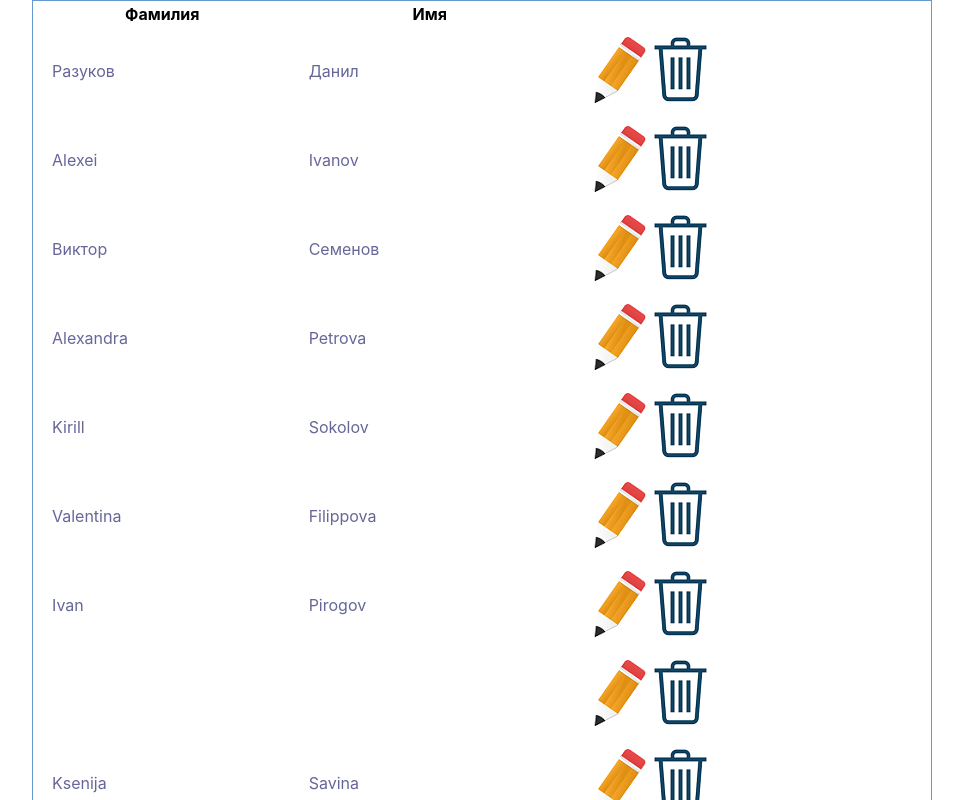
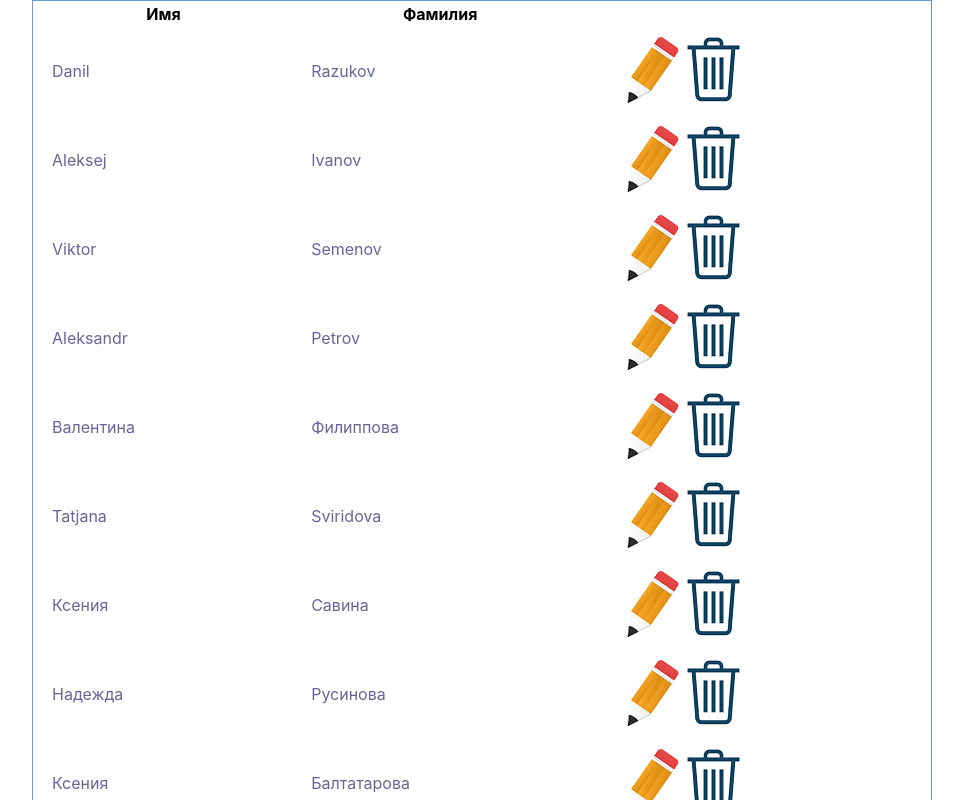
Before and after one commit to DanilRazukov/TestovoeZadanie, a React (Create React App) app: page / in a window 1280 px wide. Shown: the top 800 px of the page, without its empty margins (158-1121 px from the left). Built offline with nearby package versions, Linux system fonts and the light colour scheme; data requests are answered from the project's data file.

Commit message:
Add delete window

```diff
--- a/db.json
+++ b/db.json
@@ -1,63 +1,48 @@
 {
   "Person": [
     {
-      "firstName": "Разуков",
-      "lastName": "Данил",
+      "firstName": "Danil",
+      "lastName": "Razukov",
       "id": 0
     },
     {
-      "firstName": "Alexei",
+      "firstName": "Aleksej",
       "lastName": "Ivanov",
       "id": 1
     },
     {
-      "firstName": "Виктор",
-      "lastName": "Семенов",
+      "firstName": "Viktor",
+      "lastName": "Semenov",
       "id": 2
     },
     {
-      "firstName": "Alexandra",
-      "lastName": "Petrova",
+      "firstName": "Aleksandr",
+      "lastName": "Petrov",
       "id": 3
     },
     {
-      "firstName": "Kirill",
-      "lastName": "Sokolov",
-      "id": 4
-    },
-    {
-      "firstName": "Valentina",
-      "lastName": "Filippova",
+      "firstName": "Валентина",
+      "lastName": "Филиппова",
       "id": 5
     },
     {
-      "firstName": "Ivan",
-      "lastName": "Pirogov",
-      "id": 6
-    },
-    {
-      "firstName": "",
-      "lastName": "",
+      "firstName": "Tatjana",
+      "lastName": "Sviridova",
       "id": 7
     },
     {
-      "firstName": "Ksenija",
-      "lastName": "Savina",
+      "firstName": "Ксения",
+      "lastName": "Савина",
       "id": 8
     },
     {
-      "firstName": "Ivan",
-      "lastName": "Filin",
-      "id": 9
-    },
-    {
-      "firstName": "Nadejda",
-      "lastName": "Rusinova",
+      "firstName": "Надежда",
+      "lastName": "Русинова",
       "id": 10
     },
     {
-      "firstName": "Ksenija",
-      "lastName": "Baltatarova",
+      "firstName": "Ксения",
+      "lastName": "Балтатарова",
       "id": 11
     }
   ]
--- a/src/App.js
+++ b/src/App.js
@@ -4,6 +4,7 @@ import Table from "./Table/Table";
 import ModalEditWindow from "./ModalWindow/ModalEditWindow";
 import ModalAddWindow from "./ModalWindow/ModalAddWindow";
 import axios from 'axios'
+import ModalDeleteWindow from "./ModalWindow/ModalDeletWindow";
 
 
 class App extends React.Component {
@@ -12,46 +13,94 @@ class App extends React.Component {
         isModalEditOpen: false,
         isModalDeleteOpen: false,
         isModalAddOpen: false,
-        userId:null
+        userId: null,
+        item: [{
+            lastName: "Нет данных",
+            firstName: "Нет данных"
+        }]
     }
-    handleOpenModalEdit = (user) => {
+    handleOpenModalEdit = (item) => {
         this.setState({isModalEditOpen: !this.state.isModalEditOpen});
-        this.setState({userId: user});
+        if (item !== this.state.userId) {
+            this.setState({userId: item});
+            this.setState({item: this.state.data.filter(item => item.id === this.state.userId)})
+        }
+
     }
     handleOpenModalAdd = () => {
         this.setState({isModalAddOpen: !this.state.isModalAddOpen})
     }
-    handleOpenModalDelete = () => {
+    handleOpenModalDelete = (item) => {
         this.setState({isModalDeleteOpen: !this.state.isModalDeleteOpen})
+        if (item !== this.state.userId) {
+            this.setState({userId: item});
+            this.setState({item: this.state.data.filter(item => item.id === this.state.userId)})
+        }
     }
 
     AddNewPerson = (LastName, FirstName) => {
-        if (LastName!=="" || FirstName!=="") {
-            axios.post ('http://localhost:3000/Person',{
-                'firstName':FirstName,
+        if (LastName !== "" || FirstName !== "") {
+            axios.post('http://localhost:3000/Person', {
+                'firstName': FirstName,
                 'lastName': LastName
-            }).then (res=>{
-                console.log (res);
-                console.log (res.data);
+            }).then(res => {
+                console.log(res);
+                console.log(res.data);
                 alert("Прошло успешно")
             })
-            this.handleOpenModalAdd()
         } else {
             alert("Фамилия и имя не были введены. Введите имя или фамилию нового сотрудника")
         }
     }
-    EditPerson = (LastName,FirstName) => {
-        axios.put (`http://localhost:3000/Person/${this.state.userId}`,{
-            'firstName':FirstName,
-            'lastName':LastName
-        }).then(response=>{
+    EditPerson = (LastName, FirstName, UserId) => {
+        axios.put(`http://localhost:3000/Person/${UserId}`, {
+            'firstName': FirstName,
+            'lastName': LastName
+        }).then(response => {
             alert("Профиль успешно изменён")
             console.log(response)
+            const copied = [...this.state.data]
+            copied[UserId] = {
+                ...this.state.data[UserId],
+                lastName: LastName,
+                firstName: FirstName
+            }
+            this.setState({data: copied})
+            this.handleOpenModalEdit()
         })
     }
+    DeletePerson = () => {
+        axios.delete(`http://localhost:3000/Person/${this.state.userId}`).then(response => {
+                alert("Удаление прошло успешно");
+                console.log(response)
+                const copied = [...this.state.data]
+                copied[this.state.userId] = {
+                    ...this.state.data[this.state.userId],
+                    lastName: "Нет данных",
+                    firstName: "Нет данных"
+                }
+            this.setState({data: copied})
+            this.handleOpenModalDelete()
+            }
+        )
+    }
+
+    async componentDidUpdate(prevProps, prevState, snapshot) {
+        if (prevState.userId !== this.state.userId) {
+            await this.setState({
+                item: this.state.data.filter(item => item.id === this.state.userId)
+            })
+        }
+        if (prevState.data !== this.state.data) {
+            const data = await axios.get('http://localhost:3000/Person')
+            await this.setState(this.state.data = data.data)
+            debugger
+        }
+    }
+
     async componentDidMount() {
         const data = await axios.get('http://localhost:3000/Person')
-        this.setState(this.state.data = data.data)
+        await this.setState(this.state.data = data.data)
     }
 
     render() {
@@ -62,11 +111,16 @@ class App extends React.Component {
                 <ModalEditWindow openModal={this.state.isModalEditOpen}
                                  handleOpenModal={this.handleOpenModalEdit}
                                  userId={this.state.userId}
-                                     data={this.state.data}
+                                 item={this.state.item}
                                  editPerson={this.EditPerson}/>
                 <ModalAddWindow openModal={this.state.isModalAddOpen}
                                 handleOpenModalAdd={this.handleOpenModalAdd}
                                 AddNewPerson={this.AddNewPerson}/>
+                <ModalDeleteWindow openModal={this.state.isModalDeleteOpen}
+                                   handleOpenModalDelete={this.handleOpenModalDelete}
+                                   userId={this.state.userId}
+                                   item={this.state.item}
+                                   DeletePerson={this.DeletePerson}/>
                 <div>
                     <button onClick={this.handleOpenModalAdd}>Add New Person</button>
                 </div>
--- a/src/ModalWindow/ModalDeletWindow.js
+++ b/src/ModalWindow/ModalDeletWindow.js
@@ -3,19 +3,15 @@ import Modal from "react-modal";
 
 Modal.setAppElement ('#root')
 const ModalDeleteWindow = (props) => {
-    let newLastName = React.createRef();
-    let newFirstName = React.createRef();
-
-    let AddEditPerson = () => {
-        let LastName = newLastName.current.value;
-        let FirstName = newFirstName.current.value;
-        props.editPerson(LastName,FirstName);
-        newLastName.current.value = "";
-        newFirstName.current.value = "";
+    debugger
+    let FullName = "Данных нет"
+    if (props.item.length !== 0) {
+        FullName = props.item[0].lastName + " " + props.item[0].firstName
     }
+    console.log(props)
     return (
         <Modal isOpen={props.openModal}
-               onRequestClose={()=>props.handleOpenModal()}
+               onRequestClose={()=>props.handleOpenModalDelete()}
                shouldCloseOnOverlayClick={true}
                style={
                    {
@@ -34,22 +30,14 @@ const ModalDeleteWindow = (props) => {
                    }
                }>
             <h3>
-                Редактирование пользователя
+                Вы действительно хотите удалить пользователя {FullName}
             </h3>
             <div>
-                <p>Фамилия</p>
-                <textarea ref={newLastName}></textarea>
+                <button onClick={()=>props.DeletePerson()}>Удалить</button>
             </div>
             <div>
-                <p>Имя</p>
-                <textarea ref={newFirstName}></textarea>
-            </div>
-            <div>
-                <button onClick={AddEditPerson}>Add</button>
-            </div>
-            <div>
-                <button onClick={()=>props.handleOpenModal()}>
-                    Close Modal
+                <button onClick={()=>props.handleOpenModalDelete()}>
+                    Закрыть окно
                 </button>
             </div>
         </Modal>
--- a/src/Table/Table.js
+++ b/src/Table/Table.js
@@ -15,8 +15,8 @@ class Table extends React.Component {
                 <table style={{border: "1px solid #69c", margin:"0 auto",width:"900px"}}>
                     <thead>
                     <tr>
+                        <th>Имя</th>
                         <th>Фамилия</th>
-                        <th>Имя</th>
                         <th></th>
                     </tr>
                     </thead>
@@ -30,12 +30,12 @@ class Table extends React.Component {
                                 {item.lastName}
                             </td>
                             <td style={{padding:"7px 17px",margin:"0 auto"}}>
-                                <input type="image" src={Edit} onClick={()=>{
+                                <input type="image" name="image" alt="" src={Edit} onClick={()=>{
                                     this.onPressEdit(item.id)
-                                }} style={{marginLeft:"auto",marginRight:"auto"}}/>
-                                <input type="image" src={Delete} onClick={()=>{
+                                }} style={{position:"relative",left:"15px"}}/>
+                                <input type="image" name="image" alt="" src={Delete} onClick={()=>{
                                     this.onPressDelete(item.id)
-                                }} style={{marginLeft:"auto",marginRight:"auto"}}/>
+                                }} style={{position:"relative",left:"15px"}}/>
                             </td>
                         </tr>
                     ))}
```
Also changed, not shown: src/ModalWindow/ModalEditWindow.js (+21 -17 lines). Lines whose indentation alone changed are shown as unchanged.
